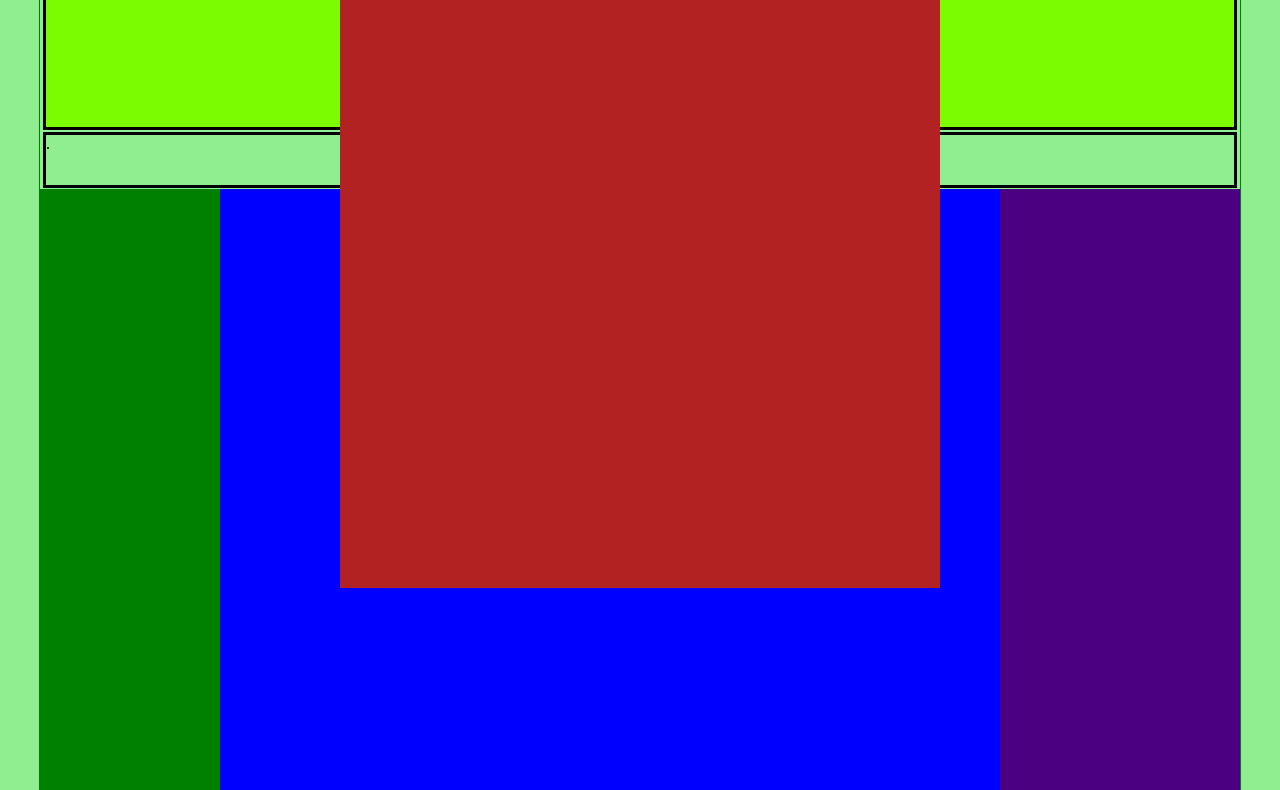
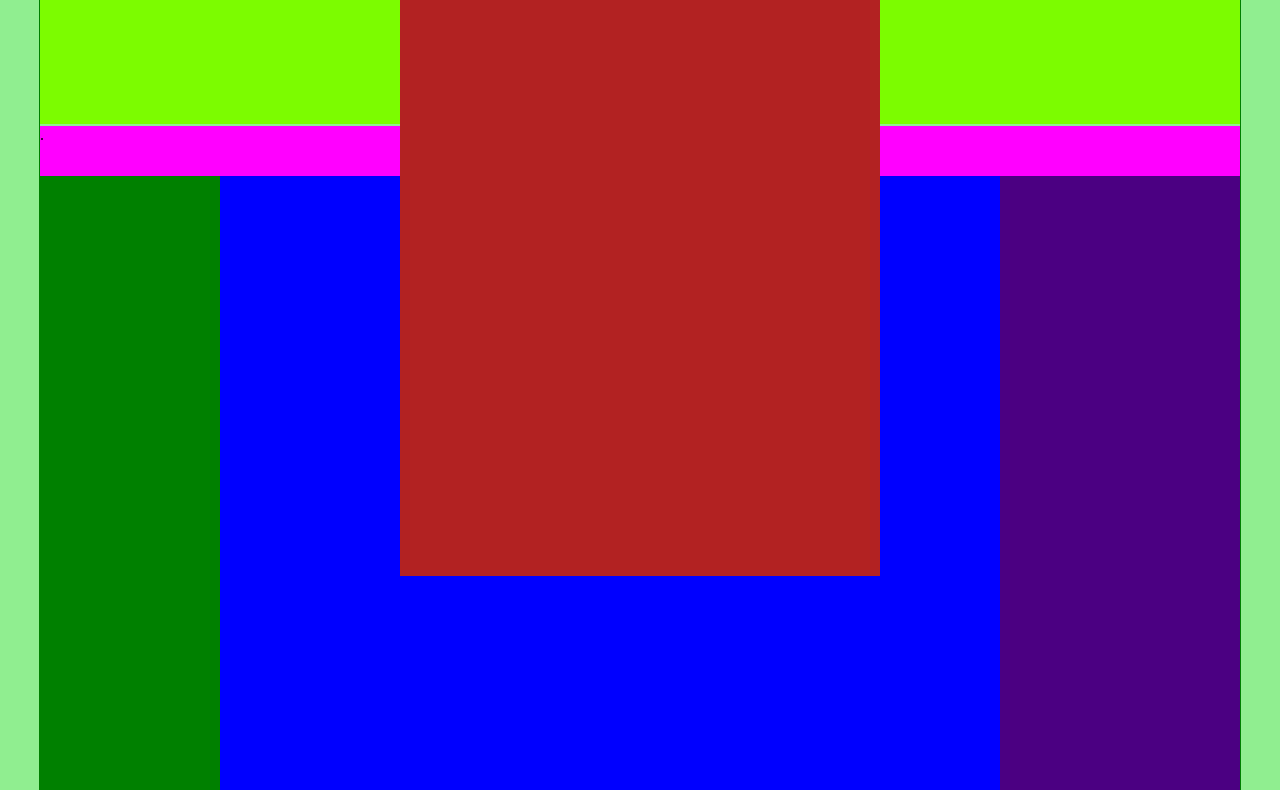
Before and after one commit to JulianVelazquez/Stephanie_Personal_Website, a plain HTML site: page index.html in a window 1280 px wide. Shown: the part 85-875 px from the top of the page. Drawn offline with Linux system fonts and the light colour scheme.

Commit message:
Top elements now behave correctly

```diff
--- a/index.css
+++ b/index.css
@@ -8,16 +8,17 @@ html {
     width: 1200px;
     border: 1px solid green;
     margin: auto;
+
     position: relative;
 }
 
 #topimage {
-    width: 99%;
+    width: 100%;
     height: 200px;
     margin-left: auto;
     margin-right: auto;
     background-color: lawngreen;
-    border: 3px solid black;
+    display: inline-block;
 }
 
 #topimage h1 {
@@ -25,21 +26,22 @@ html {
 }
 
 #header {
-    width: 99%;
+    width: 100%;
     height: 50px;
     margin-left: auto;
     margin-right: auto;
     margin-top: 2px;
-    border: 3px solid black;
+    display: inline-block;
+    background-color: fuchsia;
 }
 
 #subheader {
-    width: 50%;
+    width: 40%;
     height: 600px;
     background-color: firebrick;
     float: left;
     position: absolute;
-    margin-left: 25%;
+    margin-left: 30%;
     margin-right: auto;
     margin-top: -200px;
 
@@ -48,7 +50,7 @@ html {
 #left {
     width: 15%;
     height: 900px;
-    margin-top: 1px;
+    margin-top: 0px;
     float: left;
     background-color: green;
 }
@@ -60,14 +62,14 @@ html {
     width: 65%;
     height: 900px;
     float: left;
-    margin-top: 1px;
+    margin-top: 0px;
     background-color: blue;
 }
 
 #right {
     width: 20%;
     height: 900px;
-    margin-top:1px;
+    margin-top:0px;
     float: left;
     background-color: indigo;
 }
```
Also changed, not shown: index.html (+1 -2 lines).
